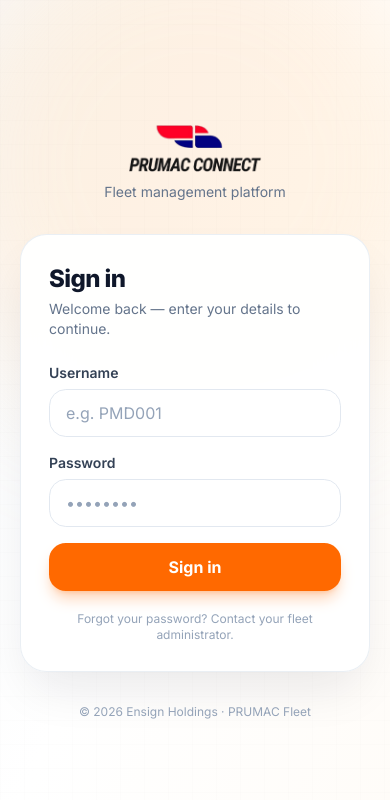
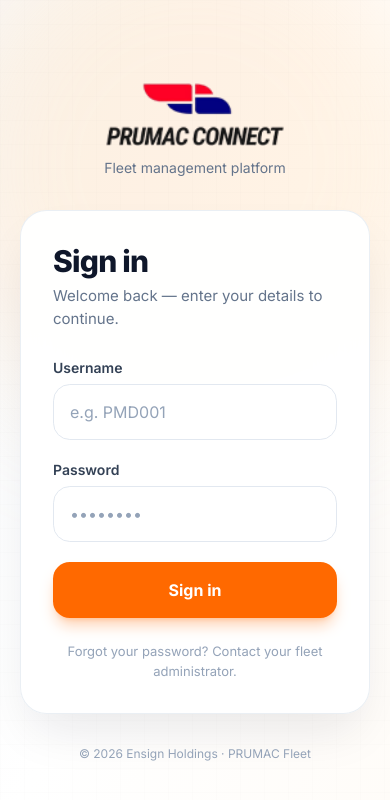
Before and after one commit to taranditdept-star/prumac, a Next.js app: page /login in a window 390 px wide. Shown: the top 800 px of the page. Built offline with nearby package versions, Linux system fonts and the light colour scheme; no server answers.

Commit message:
feat: implement public layout and login form components

```diff
--- a/app/(public)/layout.tsx
+++ b/app/(public)/layout.tsx
@@ -5,33 +5,35 @@ export default function PublicLayout({ children }: { children: React.ReactNode }
   return (
     <div className="min-h-screen bg-white lg:grid lg:grid-cols-2">
       {/* Brand panel — desktop only */}
-      <aside className="relative hidden overflow-hidden bg-gradient-to-br from-ink-950 via-ink-900 to-ink-800 p-14 text-white lg:flex lg:flex-col lg:justify-between">
-        <div className="pointer-events-none absolute -right-24 -top-24 h-96 w-96 rounded-full bg-orange-500/25 blur-3xl" />
-        <div className="pointer-events-none absolute -left-24 bottom-0 h-96 w-96 rounded-full bg-sky-500/15 blur-3xl" />
+      <aside className="relative hidden overflow-hidden bg-gradient-to-br from-ink-950 via-ink-900 to-ink-800 p-14 text-white lg:flex lg:flex-col lg:justify-center">
+        <div className="pointer-events-none absolute -right-24 -top-24 h-[28rem] w-[28rem] rounded-full bg-orange-500/25 blur-3xl" />
+        <div className="pointer-events-none absolute -left-24 bottom-0 h-[28rem] w-[28rem] rounded-full bg-sky-500/15 blur-3xl" />
         <div className="pointer-events-none absolute inset-0 bg-grid opacity-20" />
 
         <div className="relative">
-          <span className="inline-flex rounded-2xl bg-white px-4 py-3 shadow-xl shadow-black/20">
-            <Logo height={34} />
-          </span>
-        </div>
+          {/* Large brand logo */}
+          <div className="inline-flex rounded-[2rem] bg-white px-12 py-9 shadow-2xl shadow-black/30">
+            <Logo height={120} />
+          </div>
 
-        <div className="relative max-w-md">
-          <h1 className="text-4xl font-extrabold leading-[1.1] tracking-tight">
+          <h1 className="mt-12 text-5xl font-extrabold leading-[1.05] tracking-tight">
             Move your fleet with confidence.
           </h1>
-          <p className="mt-4 text-base leading-relaxed text-slate-300">
+          <p className="mt-5 max-w-lg text-lg leading-relaxed text-slate-300">
             Live tracking, trip logging, maintenance, billing and safety — one platform for the
             entire Ensign fleet.
           </p>
-          <ul className="mt-9 space-y-4">
+
+          <ul className="mt-10 space-y-4">
             <Feature icon={MapPin} text="Real-time vehicle tracking & trip history" />
             <Feature icon={ShieldCheck} text="Inspections, incidents & instant safety alerts" />
             <Feature icon={ReceiptText} text="Automated maintenance & subsidiary billing" />
           </ul>
         </div>
 
-        <p className="relative text-xs text-slate-400">© 2026 Ensign Holdings · PRUMAC Fleet</p>
+        <p className="absolute bottom-10 left-14 text-xs text-slate-400">
+          © 2026 Ensign Holdings · PRUMAC Fleet
+        </p>
       </aside>
 
       {/* Form area */}
@@ -41,11 +43,11 @@ export default function PublicLayout({ children }: { children: React.ReactNode }
 
         {/* Mobile brand header (single logo — no duplication) */}
         <div className="relative mb-8 flex flex-col items-center text-center lg:hidden">
-          <Logo height={48} />
-          <p className="mt-2.5 text-sm text-ink-500">Fleet management platform</p>
+          <Logo height={64} />
+          <p className="mt-3 text-sm text-ink-500">Fleet management platform</p>
         </div>
 
-        <div className="relative w-full max-w-md">{children}</div>
+        <div className="relative w-full max-w-xl">{children}</div>
 
         <p className="relative mt-8 text-center text-xs text-ink-400 lg:hidden">
           © 2026 Ensign Holdings · PRUMAC Fleet
@@ -57,11 +59,11 @@ export default function PublicLayout({ children }: { children: React.ReactNode }
 
 function Feature({ icon: Icon, text }: { icon: React.ComponentType<{ className?: string }>; text: string }) {
   return (
-    <li className="flex items-center gap-3">
-      <span className="flex h-9 w-9 shrink-0 items-center justify-center rounded-xl bg-white/10 ring-1 ring-white/15">
-        <Icon className="h-4 w-4 text-orange-400" />
+    <li className="flex items-center gap-3.5">
+      <span className="flex h-11 w-11 shrink-0 items-center justify-center rounded-xl bg-white/10 ring-1 ring-white/15">
+        <Icon className="h-5 w-5 text-orange-400" />
       </span>
-      <span className="text-sm text-slate-200">{text}</span>
+      <span className="text-[15px] text-slate-200">{text}</span>
     </li>
   );
 }
--- a/app/(public)/login/LoginForm.tsx
+++ b/app/(public)/login/LoginForm.tsx
@@ -7,7 +7,7 @@ import { signInWithEmail } from "@/actions/auth";
 import { signInWithEmailForm } from "@/actions/auth-form";
 
 const inputClass =
-  "h-12 w-full rounded-xl border border-ink-200 bg-white px-4 text-base text-ink-900 placeholder:text-ink-400 transition-all focus:border-orange-500/50 focus:outline-none focus:ring-2 focus:ring-orange-500/30";
+  "h-14 w-full rounded-xl border border-ink-200 bg-white px-4 text-base text-ink-900 placeholder:text-ink-400 transition-all focus:border-orange-500/50 focus:outline-none focus:ring-2 focus:ring-orange-500/30";
 
 export default function LoginForm() {
   const [isPending, startTransition] = useTransition();
@@ -42,9 +42,9 @@ export default function LoginForm() {
   }
 
   return (
-    <div className="rounded-3xl border border-ink-200/70 bg-white/95 p-7 shadow-2xl shadow-ink-900/10 backdrop-blur-xl sm:p-8">
-      <h1 className="text-2xl font-extrabold tracking-tight text-ink-900">Sign in</h1>
-      <p className="mt-1 text-sm text-ink-500">Welcome back — enter your details to continue.</p>
+    <div className="rounded-3xl border border-ink-200/70 bg-white/95 p-8 shadow-2xl shadow-ink-900/10 backdrop-blur-xl sm:p-10">
+      <h1 className="text-3xl font-extrabold tracking-tight text-ink-900">Sign in</h1>
+      <p className="mt-1.5 text-[15px] text-ink-500">Welcome back — enter your details to continue.</p>
 
       {message === "password-updated" && (
         <p className="mt-4 rounded-xl bg-emerald-50 px-3 py-2 text-sm text-emerald-700">
@@ -52,7 +52,7 @@ export default function LoginForm() {
         </p>
       )}
 
-      <form action={signInWithEmailForm} onSubmit={handleLogin} className="mt-6 space-y-4">
+      <form action={signInWithEmailForm} onSubmit={handleLogin} className="mt-7 space-y-5">
         <div>
           <label htmlFor="username" className="mb-1.5 block text-sm font-semibold text-ink-700">
             Username
@@ -87,13 +87,13 @@ export default function LoginForm() {
         <button
           type="submit"
           disabled={isPending}
-          className="inline-flex h-12 w-full items-center justify-center rounded-xl bg-orange-500 text-base font-bold text-white shadow-lg shadow-orange-500/30 transition-all hover:bg-orange-600 active:scale-[0.99] disabled:opacity-50"
+          className="inline-flex h-14 w-full items-center justify-center rounded-xl bg-orange-500 text-base font-bold text-white shadow-lg shadow-orange-500/30 transition-all hover:bg-orange-600 active:scale-[0.99] disabled:opacity-50"
         >
           {isPending ? "Signing in…" : "Sign in"}
         </button>
       </form>
 
-      <p className="mt-5 text-center text-xs text-ink-400">
+      <p className="mt-6 text-center text-[13px] text-ink-400">
         Forgot your password? Contact your fleet administrator.
       </p>
     </div>
```
